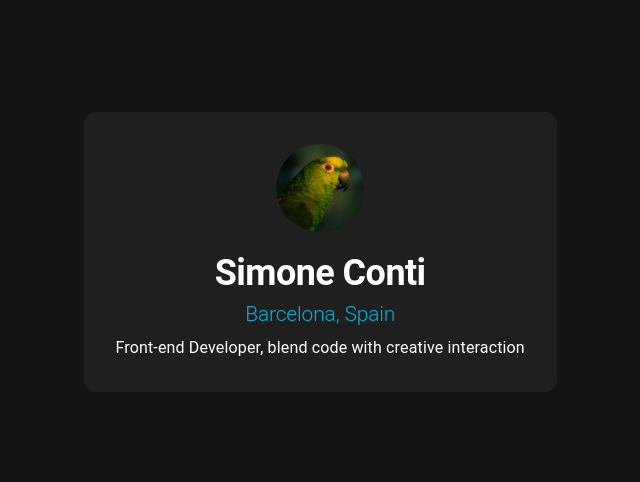
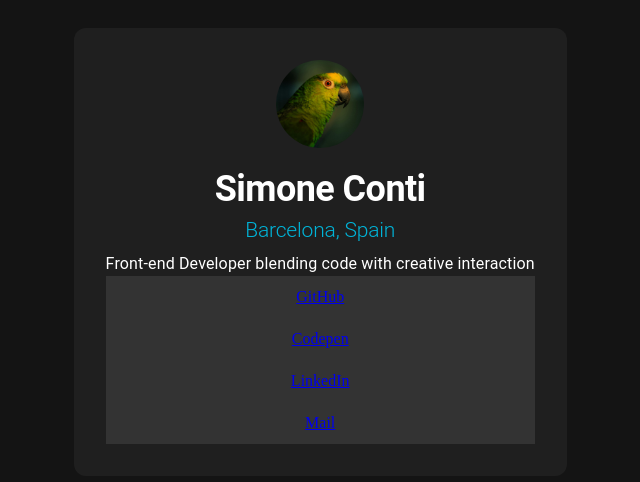
Before and after one commit to simonecontidev/nextjs-social-profile, a Next.js app: page / in a window 1280 px wide. Shown: the part 148-630 px from the top of the page, without its empty margins (315-955 px from the left). Built offline with nearby package versions, Linux system fonts and the light colour scheme.

Commit message:
CustomLink component
Signed-off-by: simonecontidev <barriotropical@gmail.com>

```diff
--- a/src/components/Cards.tsx
+++ b/src/components/Cards.tsx
@@ -2,6 +2,14 @@ import React from 'react';
 import Box from '@mui/material/Box';
 import Typography from '@mui/material/Typography';
 import Image from 'next/image';
+import CustomLink from './CustomLink'; // 👈 importa il TUO componente
+
+const links = [
+  { linkTitle: "GitHub", link: "https://github.com/simonecontidev" },
+  { linkTitle: "Codepen", link: "https://codepen.io/simonecontidev" },
+  { linkTitle: "LinkedIn", link: "https://www.linkedin.com/in/simonecontidev/" },
+  { linkTitle: "Mail", link: "mailto:simonecontisid@gmail.com" }
+];
 
 const Card = () => {
   return (
@@ -20,14 +28,26 @@ const Card = () => {
         height={88}
         style={{ borderRadius: "50%" }}
       />
-      <Typography variant="h1" sx={{ fontSize:"2.25rem", fontWeight: 700, color: "#FFFFFF", marginTop: "1rem" }}>
+      <Typography
+        variant="h1"
+        sx={{ fontSize: "2.25rem", fontWeight: 700, color: "#FFFFFF", marginTop: "1rem" }}
+      >
         Simone Conti
       </Typography>
-      <Typography variant="h2" className="neon" sx={{ fontSize: "1.3125rem", marginTop: "0.5rem"}}>
+      <Typography
+        variant="h2"
+        className="neon"
+        sx={{ fontSize: "1.3125rem", marginTop: "0.5rem" }}
+      >
         Barcelona, Spain
       </Typography>
-      <Typography sx={{ fontSize: "1rem", marginTop: "0.5rem"}}>Front-end Developer, blend code with creative interaction
+      <Typography sx={{ fontSize: "1rem", marginTop: "0.5rem" }}>
+        Front-end Developer blending code with creative interaction
       </Typography>
+
+      {links.map((item) => (
+        <CustomLink key={item.linkTitle} linkData={item} />
+      ))}
     </Box>
   );
 };
--- /dev/null
+++ b/src/components/CustomLink.tsx
@@ -0,0 +1,17 @@
+import Box from '@mui/material/Box';
+import React from 'react';
+import Link from 'next/link';
+
+interface LinkProps {
+  linkData: { linkTitle: string; link: string;};
+}
+
+const CustomLink = ({ linkData }: LinkProps) => {
+  return <Box className="linkBackground" sx={{ padding: "0.75rem 5.625rem"}}>
+  <Link href={linkData.link} target="_blank">
+  {linkData.linkTitle}
+  </Link>
+ </Box>
+}
+
+export default CustomLink
```
